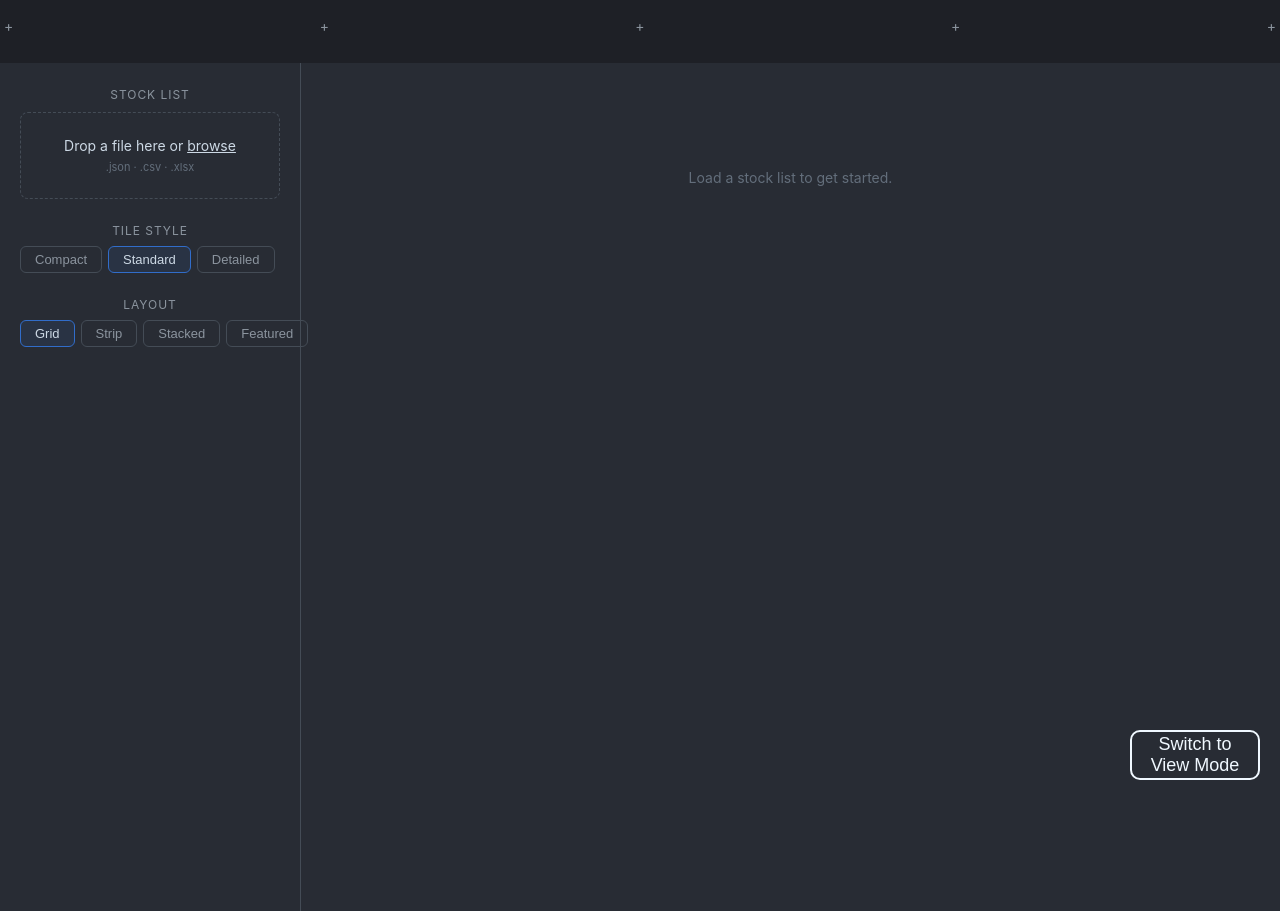
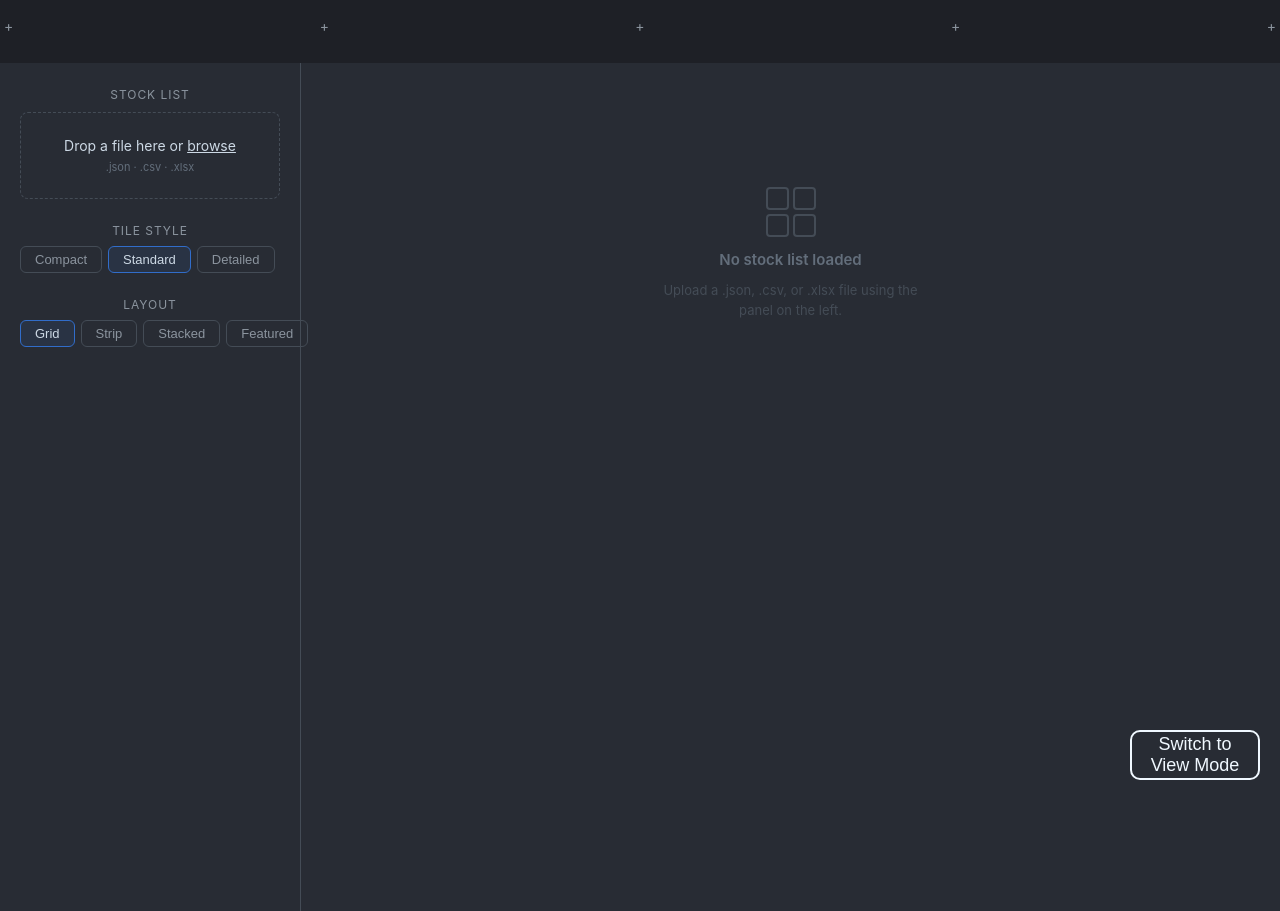
Before and after one commit to ALangford98/winklr, a React (Create React App) app: page / in a window 1280 px wide. Built offline with nearby package versions, Linux system fonts and the light colour scheme.

Commit message:
Added branding and empty state rendering

```diff
--- a/public/index.html
+++ b/public/index.html
@@ -2,13 +2,11 @@
 <html lang="en">
   <head>
     <meta charset="utf-8" />
-    <link rel="icon" href="%PUBLIC_URL%/favicon.ico" />
+    <link rel="icon" type="image/svg+xml" href="%PUBLIC_URL%/favicon.svg" />
+    <link rel="icon" href="%PUBLIC_URL%/favicon.ico" sizes="any" />
     <meta name="viewport" content="width=device-width, initial-scale=1" />
-    <meta name="theme-color" content="#000000" />
-    <meta
-      name="description"
-      content="Web site created using create-react-app"
-    />
+    <meta name="theme-color" content="#1e2026" />
+    <meta name="description" content="Configurable tile display for your stock list" />
     <link rel="apple-touch-icon" href="%PUBLIC_URL%/logo192.png" />
     <!--
       manifest.json provides metadata used when your web app is installed on a
@@ -24,7 +22,7 @@
       work correctly both with client-side routing and a non-root public URL.
       Learn how to configure a non-root public URL by running `npm run build`.
     -->
-    <title>React App</title>
+    <title>Winklr</title>
   </head>
   <body>
     <noscript>You need to enable JavaScript to run this app.</noscript>
--- /dev/null
+++ b/src/components/EmptyState.js
@@ -0,0 +1,32 @@
+import React, { useContext } from "react";
+import { AppContext } from "./appContext";
+
+function TileGridIcon() {
+  return (
+    <svg width="52" height="52" viewBox="0 0 52 52" fill="none" xmlns="http://www.w3.org/2000/svg">
+      <rect x="2"  y="2"  width="21" height="21" rx="3" stroke="#444c56" strokeWidth="2"/>
+      <rect x="29" y="2"  width="21" height="21" rx="3" stroke="#444c56" strokeWidth="2"/>
+      <rect x="2"  y="29" width="21" height="21" rx="3" stroke="#444c56" strokeWidth="2"/>
+      <rect x="29" y="29" width="21" height="21" rx="3" stroke="#444c56" strokeWidth="2"/>
+    </svg>
+  );
+}
+
+export default function EmptyState() {
+  const { state } = useContext(AppContext);
+  const isEditMode = state.viewMode;
+
+  return (
+    <div className="empty-state">
+      <TileGridIcon />
+      <p className="empty-state-heading">
+        {isEditMode ? "No stock list loaded" : "Nothing to display"}
+      </p>
+      <p className="empty-state-body">
+        {isEditMode
+          ? "Upload a .json, .csv, or .xlsx file using the panel on the left."
+          : "Switch to Edit Mode to load a stock list."}
+      </p>
+    </div>
+  );
+}
--- a/src/pages/Home.js
+++ b/src/pages/Home.js
@@ -5,6 +5,7 @@ import StockListEditor from "../components/stock/StockListEditor";
 import TileConfigSelector from "../components/tiles/TileConfigSelector";
 import LayoutSelector from "../components/layout/LayoutSelector";
 import Layout from "../components/layout/Layout";
+import EmptyState from "../components/EmptyState";
 
 export default function Home() {
   const { state } = useContext(AppContext);
@@ -27,9 +28,7 @@ export default function Home() {
           tileConfig={state.tileConfig}
         />
       ) : (
-        <p className="empty-state">
-          {state.viewMode ? "Load a stock list to get started." : "No stock list loaded."}
-        </p>
+        <EmptyState />
       )}
     </div>
   );
--- a/src/styles/home.css
+++ b/src/styles/home.css
@@ -17,6 +17,34 @@
 	display: flex;
 	flex-direction: column;
 	gap: 24px;
+}
+
+/* EmptyState */
+.empty-state {
+  flex: 1;
+  display: flex;
+  flex-direction: column;
+  align-items: center;
+  justify-content: center;
+  gap: 12px;
+  min-height: 300px;
+  padding: 40px 24px;
+}
+
+.empty-state-heading {
+  margin: 0;
+  font-size: 15px;
+  font-weight: 600;
+  color: #636e7b;
+}
+
+.empty-state-body {
+  margin: 0;
+  font-size: 13px;
+  color: #444c56;
+  text-align: center;
+  max-width: 260px;
+  line-height: 1.5;
 }
 
 /* ── Responsive ────────────────────────────────────────── */
--- a/src/styles/tiles.css
+++ b/src/styles/tiles.css
@@ -186,14 +186,3 @@
   color: #cdd9e5;
   background: rgba(49, 109, 202, 0.1);
 }
-
-/* ── Empty state ───────────────────────────────────────── */
-.empty-state {
-  flex: 1;
-  display: flex;
-  align-items: center;
-  justify-content: center;
-  color: #636e7b;
-  font-size: 14px;
-  min-height: 200px;
-}
```
Also changed, not shown: public/favicon.svg (added), public/manifest.json, 1 other file (tests, documents, lock files or other folders).
